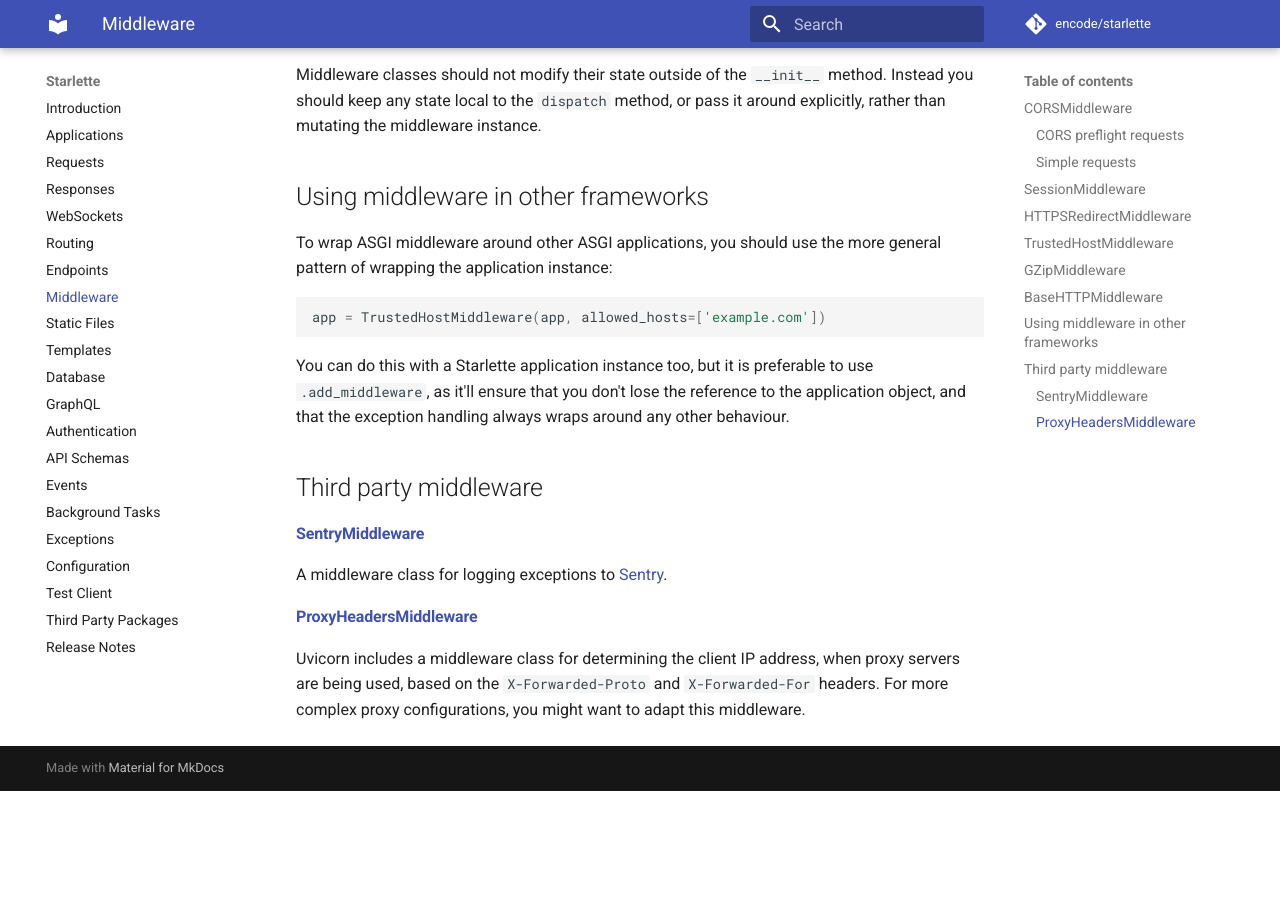
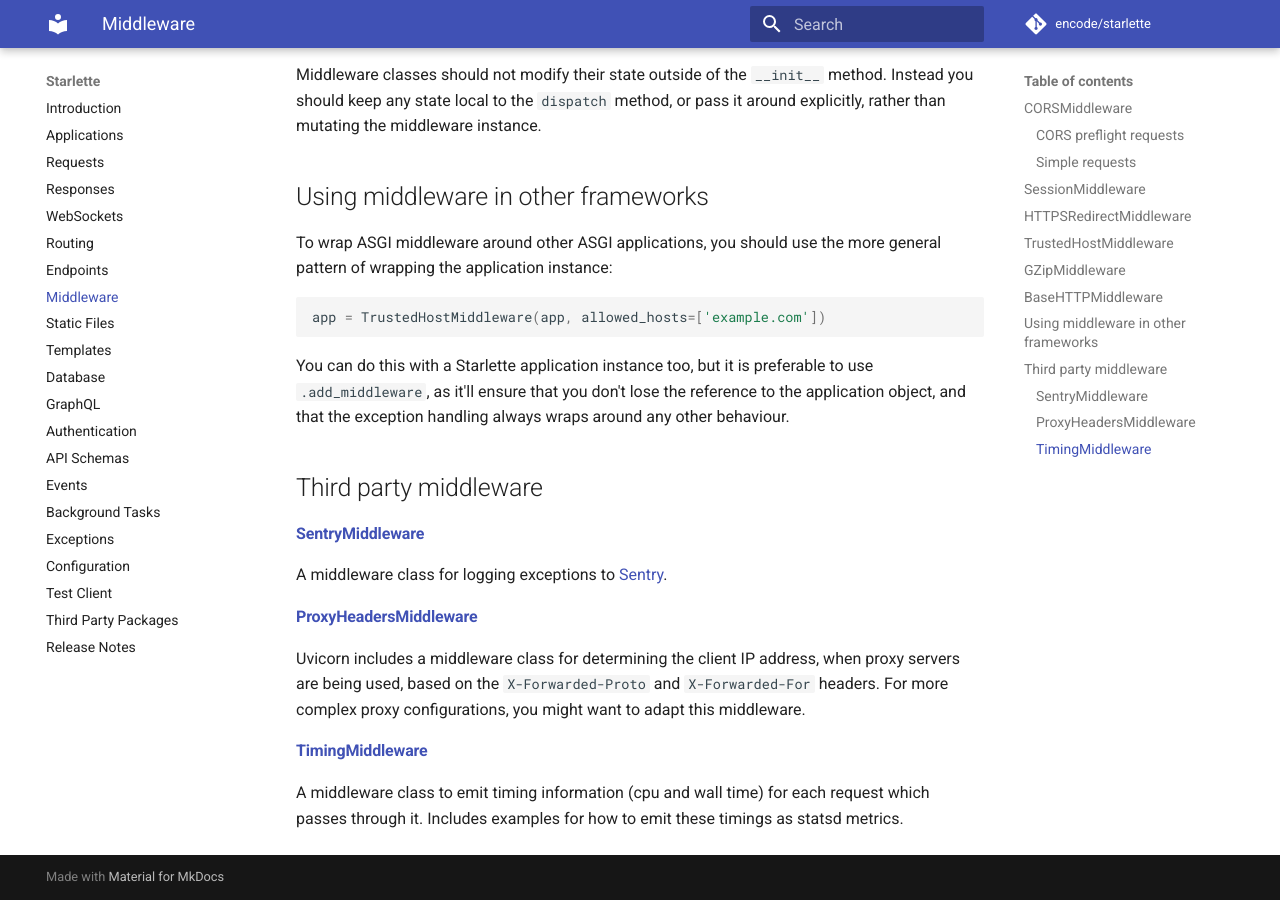
Before and after one commit to hidraco/starlette, an MkDocs documentation site: the page built from docs/middleware.md, in a window 1280 px wide and 900 px high, scrolled down 4395 px. Built offline with MkDocs 1.6.1 and Material for MkDocs 9.7.7, drawn with Linux system fonts in a browser that asks for light colours; comment, search, counter and statistics services are not loaded; before the commit the page ends 5186 px from its top, so only the background shows below that.

Commit message:
Adding a section on timing-asgi to 3rd party middleware (#465)

```diff
--- a/docs/middleware.md
+++ b/docs/middleware.md
@@ -211,3 +211,8 @@ A middleware class for logging exceptions to [Sentry](https://sentry.io/).
 
 Uvicorn includes a middleware class for determining the client IP address,
 when proxy servers are being used, based on the `X-Forwarded-Proto` and `X-Forwarded-For` headers. For more complex proxy configurations, you might want to adapt this middleware.
+
+#### [TimingMiddleware](https://github.com/steinnes/timing-asgi)
+
+A middleware class to emit timing information (cpu and wall time) for each request which
+passes through it.  Includes examples for how to emit these timings as statsd metrics.
```
